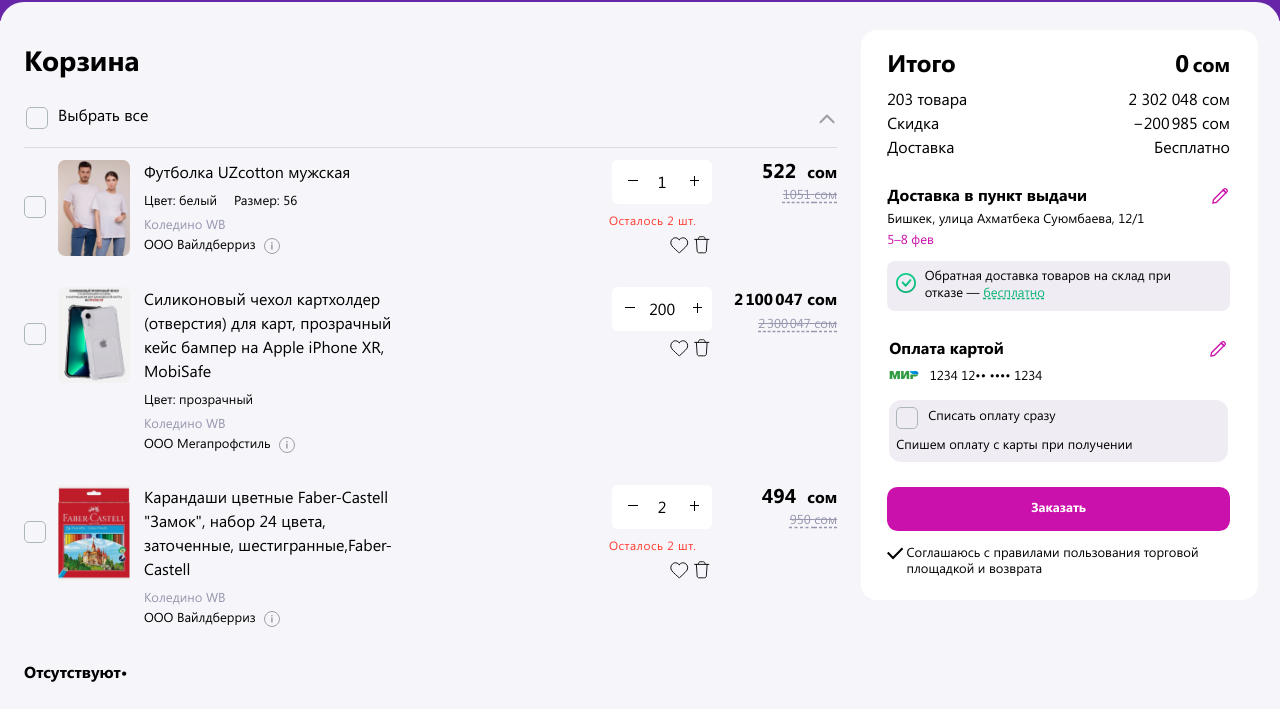
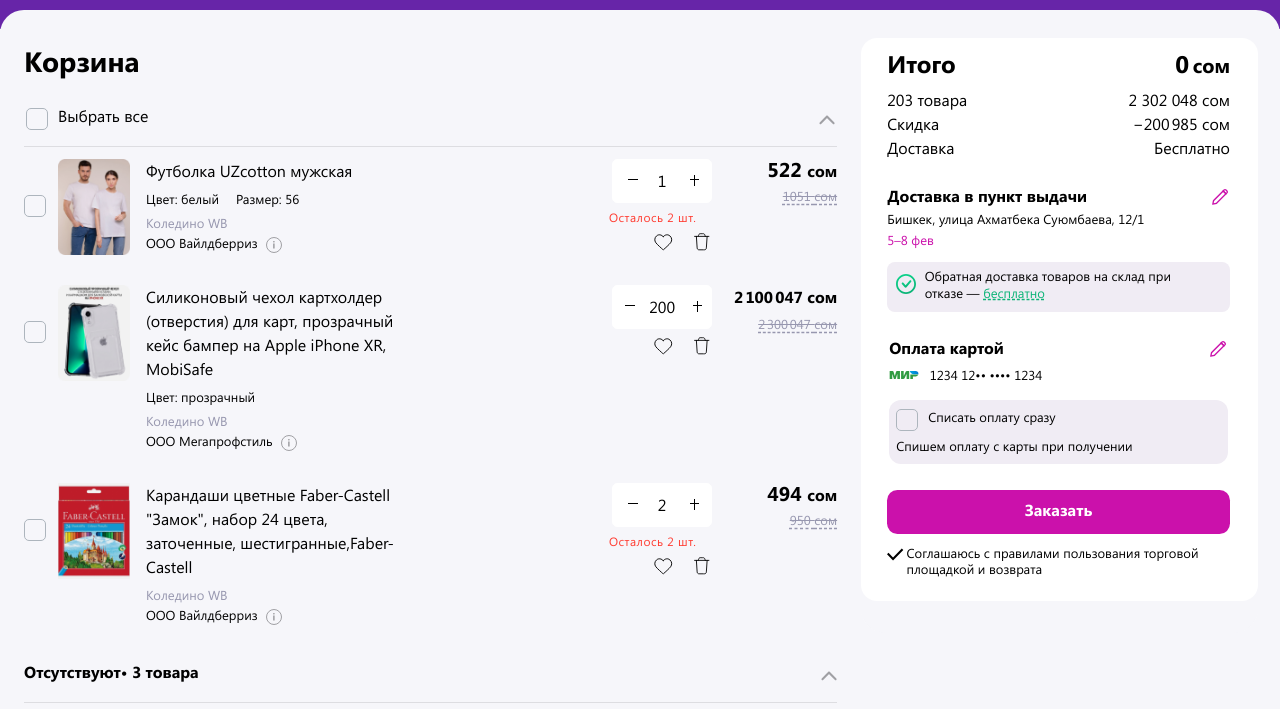
Before and after one commit to DariaSiluyanova/wbbasket.github.io, a plain HTML site: page index.html in a window 1280 px wide. Shown: the part 79-788 px from the top of the page. Drawn offline with Linux system fonts and the light colour scheme; files whose address does not match are found by name.

Commit message:
layout laptop ans desktop

```diff
--- a/index.html
+++ b/index.html
@@ -135,7 +135,7 @@
                       <div class="list__item__data">
                         <div class="mob-price list__item__mob-price">
                           <h3 class="mobile mob-price__item">
-                            522&nbsp;<spam class="unit">сом</spam>
+                            522<spam class="unit">сом</spam>
                           </h3>
                           <div class="old-price mobile">
                             <span class="old-price--cancel"
@@ -233,7 +233,7 @@
 
                   <div class="laptop item-section__price">
                     <h3 class="cart-price">
-                      <span class="cart-price__price">522&nbsp;</span>
+                      <span class="cart-price__price">522</span>
                       <span class="unit">сом</span>
                     </h3>
                     <div class="old-price">
@@ -432,7 +432,7 @@
                       <div class="list__item__data">
                         <div class="mob-price list__item__mob-price">
                           <h3 class="mob-price__item mobile">
-                            494&nbsp;<span class="unit">сом</span>
+                            494<span class="unit">сом</span>
                           </h3>
                           <div class="old-price mobile">
                             <span class="old-price--cancel"
@@ -530,7 +530,7 @@
 
                   <div class="laptop item-section__price">
                     <h3 class="cart-price">
-                      <span class="cart-price__price">494&nbsp;</span>
+                      <span class="cart-price__price">494</span>
                       <span class="unit">сом</span>
                     </h3>
                     <div class="old-price">
@@ -547,7 +547,7 @@
           <div class="missing-items form__missing">
             <div class="missing-items__header">
               <h3 class="missing-items__title form-title">
-                Отсутствуют&#8226;<span><span class="laptop">&nbsp;</span>3 товара</span>
+                Отсутствуют&#8226;<span class="missing-items__left"><span class="laptop">&nbsp;</span>3 товара</span>
               </h3>
               <button type="button" class="collapse collapse--missing">
                 <img
--- a/style.css
+++ b/style.css
@@ -323,6 +323,14 @@
     border-bottom: 1px solid var(--border-color);
 }
 
+.missing-items__left {
+    display: flex;
+}
+
+.missing-items__title.form-title {
+    display: flex;
+}
+
 .missing-item__container {
     display: flex;
 }
@@ -1383,7 +1391,7 @@
     }
 
     .form__cart {
-        margin-bottom: 28px;
+        margin-bottom: 30px;
     }
 
     .total--modal {
@@ -1391,7 +1399,7 @@
         width: 30%;
         top: 9px;
         right: 22px;
-        padding: 15px 26px 16px 25px;
+        padding: 8px 26px 16px 25px;
         border-radius: 16px;
         background-color: var(--labels);
     }
@@ -1412,7 +1420,7 @@
     /* header block */
     .header {
         position: relative;
-        padding: 20px 20px 25px 24px;
+        padding: 20px 20px 33px 24px;
     }
 
     .header::after {
@@ -1478,7 +1486,7 @@
     }
 
     .cart-container {
-        padding-top: 21px;
+        padding-top: 1.1em;
     }
 
     .main__form {
@@ -1514,6 +1522,10 @@
         width: 75px;
     }
 
+    .icon-like-container {
+        width: 65px;
+    }
+
     .item__img-container {
         margin-right: 14px;
     }
@@ -1596,7 +1608,7 @@
     }
 
     .left {
-        padding-top: 8px;
+        padding-top: 0.5em;
     }
 
     .cart-price {
@@ -1622,7 +1634,7 @@
     .missing-item {
         flex-wrap: nowrap;
         padding-top: 11px;
-        padding-right: 125px;
+        padding-right: 118px;
     }
 
     .missing-items__header {
@@ -1718,7 +1730,7 @@
     }
 
     .form__delivery {
-        margin-bottom: 48px;
+        margin-bottom: 50px;
     }
 
     .payment {
@@ -1787,6 +1799,9 @@
         letter-spacing: 0.2px;
     }
     /*total block*/
+    .order__text {
+        font-size: 16px;
+    }
 
     .total__title {
         margin-bottom: 6px;
@@ -1858,7 +1873,7 @@
     }
 
     .additional-block__btn {
-        margin-bottom: 11px;
+        margin-bottom: 9px;
     }
 
     .agreement__text {
@@ -1877,7 +1892,11 @@
     }
 
     .checkbox--choose-all {
-        padding: 9px 2px 16px;
+        padding: 9px 2px 14px;
+    }
+
+    .icon-like-container {
+        width: 60px;
     }
 
     .cart-info-container {
@@ -1886,6 +1905,7 @@
 
     .cart-price {
         font-size: 20px;
+        margin-bottom: 3px;
     }
 
     .cart-price--high {
@@ -1898,7 +1918,7 @@
     }
 
     .list__item__data {
-        padding-left: 14px;
+        padding-left: 16px;
     }
 
     .list__item__info .checkbox+.checkbox__label::before {
@@ -1925,6 +1945,7 @@
 
     .missing-item {
         padding-top: 12px;
+        padding-right: 123px;
     }
 
     .missing-item__container {
@@ -1935,7 +1956,6 @@
         padding-bottom: 17.5px;
     }
 
-
     .icon-like-container.icon-like-container--missing {
         justify-content: center;
     }
@@ -1950,9 +1970,17 @@
         width: 22%;
     }
 
+    .delivery__dates {
+        margin-bottom: 14px;
+    }
+
+    .delivery__return {
+        padding: 3px 0;
+    }
+
     /*payway*/
     .payment__header {
-        margin-bottom: 15px;
+        margin-bottom: 18px;
     }
 
     /*user__form*/
@@ -1969,7 +1997,7 @@
 
     .total--modal {
         width: 31%;
-        padding: 16px 28px 16px 26px;
+        padding: 9px 28px 16px 26px;
     }
 
     .addition__date-info {
@@ -1981,14 +2009,22 @@
     }
 
     .additional-block--laptop {
-        padding: 9px 2px;
+        padding: 8px 2px;
     }
 
     .additional-block__checkbox {
-        margin-bottom: 16px;
+        margin-bottom: 18px;
     }
 
     .icon__agree {
         margin-right: 0px
     }
-}
+
+    .delivery__dates {
+        margin-bottom: 13px;
+    }
+
+    .write-off-money {
+        padding-top: 9px;
+    }
+}
```
